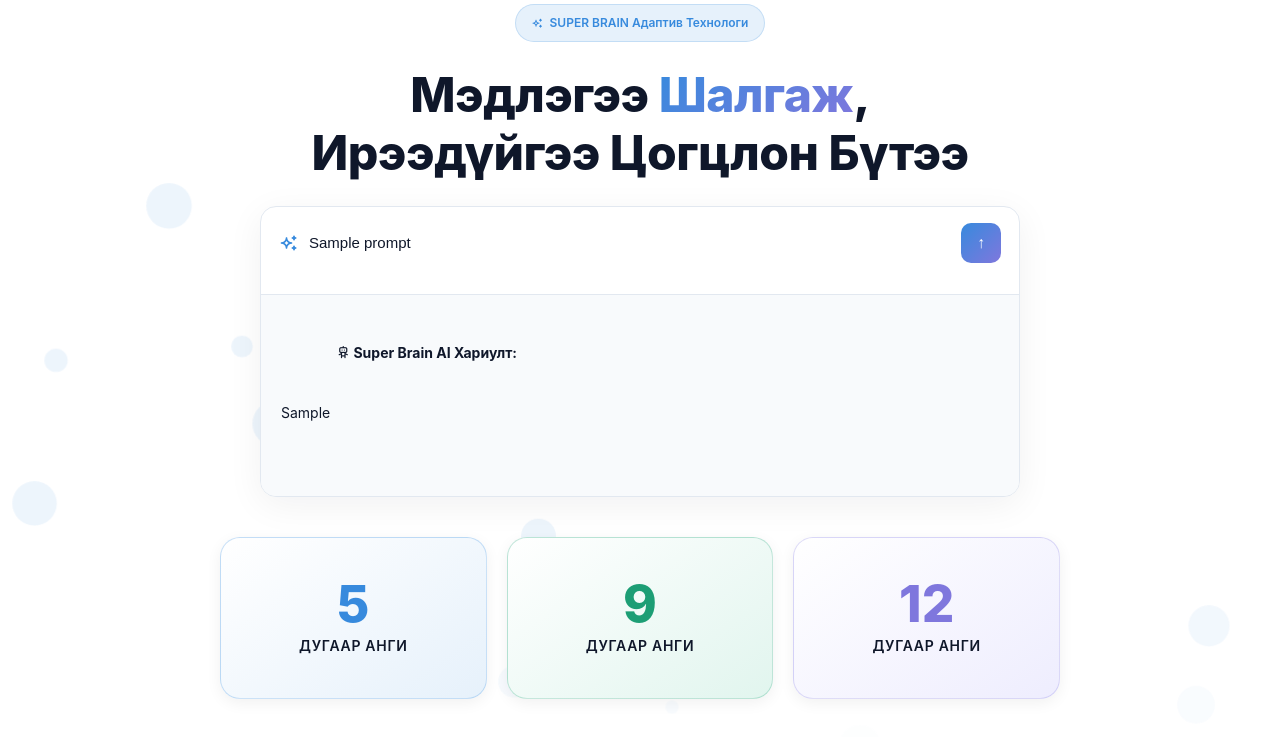
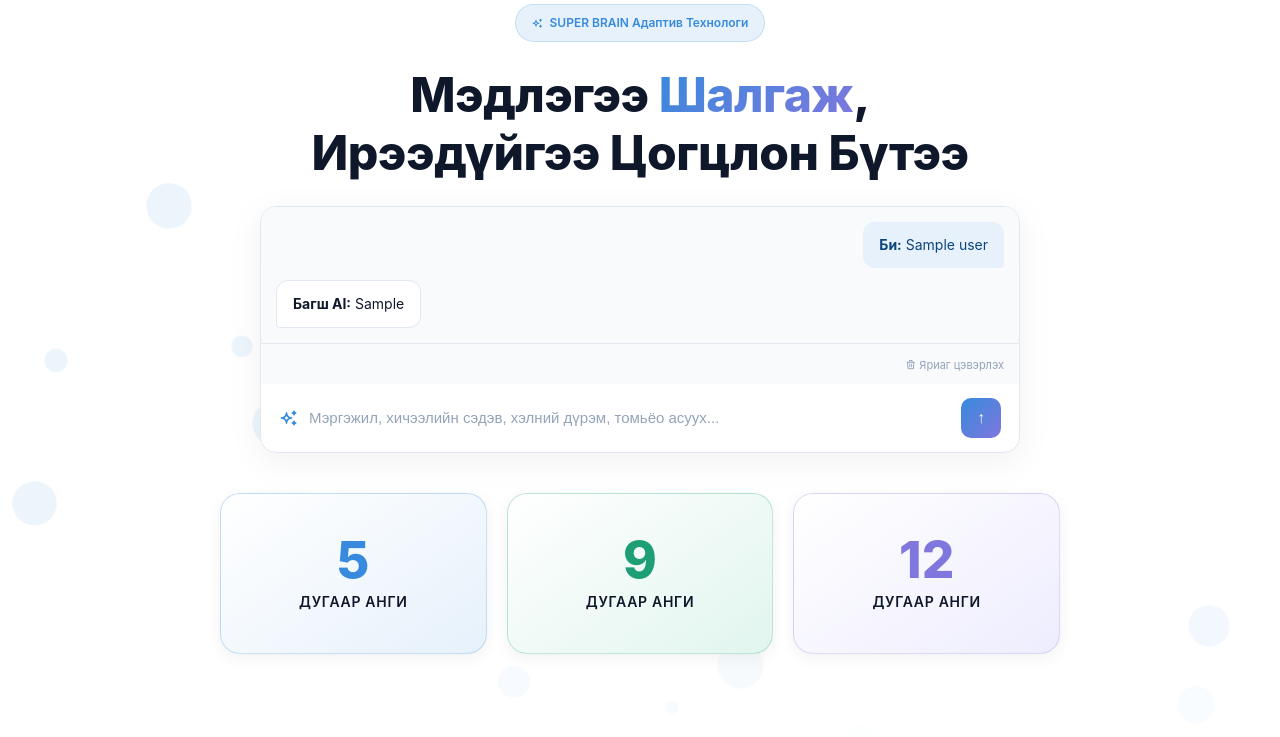
Before and after one commit to badamaa611/capstone3team, a Flask app: template templates/index.html in a window 1280 px wide. Shown: the part 112-849 px from the top of the page. Run offline with Flask 3, Linux system fonts and the light colour scheme; the template is opened without the code that fills it: most values are stand-ins (such as "Sample title", 1, 10 or a date in 2020).

Commit message:
быөах

```diff
--- a/app.py
+++ b/app.py
@@ -1,6 +1,6 @@
 import os
 import google.generativeai as genai
-from flask import Flask, render_template, request, redirect, url_for, flash
+from flask import Flask, render_template, request, redirect, url_for, flash, session
 from flask_sqlalchemy import SQLAlchemy
 from flask_login import LoginManager, UserMixin, current_user
 from flask_bcrypt import Bcrypt
@@ -49,7 +49,6 @@ def load_user(user_id):
 from auth import auth as auth_blueprint
 app.register_blueprint(auth_blueprint, url_prefix='/auth')
 
-# 🔥 ХАМГИЙН ЧУХАЛ: Өгөгдлийн сан устдаг алдааг засав (Зөвхөн файл байхгүй бол үүсгэнэ)
 with app.app_context():
     if not os.path.exists(db_path):
         db.create_all()
@@ -57,10 +56,7 @@ with app.app_context():
 # 5. Үндсэн хуудаснууд
 @app.route('/', methods=['GET', 'POST'])
 def index():
-    ai_response = None
-    user_prompt = None
-
-    # Сурагчийн дүнгийн задаргааны үзүүлэн дата (Эдгээрийг дараа нь өгөгдлийн сантай холбож болно)
+    # Сонгосон сурагчийн үзүүлэн дата
     student_stats = {
         'total_score': '84%',
         'total_tests': 12,
@@ -74,28 +70,53 @@ def index():
         ]
     }
 
+    # Хэрэв чат шинээр эхэлж байвал түүхийг үүсгэх
+    if 'chat_history' not in session:
+        session['chat_history'] = []
+
     if request.method == 'POST' and 'prompt' in request.form:
         user_prompt = request.form.get('prompt')
+
         try:
-            model = genai.GenerativeModel(model_name="models/gemini-1.5-flash-latest")
+            # 🔥 API ТОХИРГООГ ЗАСАВ: Одоо цагт хамгийн тогтвортой ажилладаг зөв нэршил
+            model = genai.GenerativeModel(model_name="gemini-1.5-flash")
+
             system_instruction = (
                 "Чи бол Super Brain системийн ухаалаг AI туслах багш байна. "
                 "Сурагчид чамаас мэргэжил сонголт, шалгалтын сэдэв, монгол/англи хэлний дүрэм, "
                 "математик/физикийн томьёо асууна. Чи хариултыг маш тодорхой, ойлгомжтой, "
                 "сурагчдад урам зориг өгөхүйцээр, цэгцтэй (bullet points ашиглан) монгол хэлээр хариулна уу."
             )
-            full_prompt = f"{system_instruction}\n\nАсуулт: {user_prompt}"
-            response = model.generate_content(full_prompt)
+
+            # Өмнөх ярианы түүхийг Gemini-д контекст болгож өгөх үе шат
+            context = system_instruction + "\n\n"
+            for chat in session['chat_history']:
+                context += f"Сурагч: {chat['user']}\nБагш: {chat['ai']}\n"
+            context += f"\nШинэ асуулт: {user_prompt}"
+
+            response = model.generate_content(context)
             ai_response = response.text
+
+            # Шинэ харилцааг түүх рүү нэмэх (session хадгалахын тулд дахин онооно)
+            history = session['chat_history']
+            history.append({'user': user_prompt, 'ai': ai_response})
+            session['chat_history'] = history
+            session.modified = True
+
         except Exception as e:
-            try:
-                model = genai.GenerativeModel("gemini-pro")
-                response = model.generate_content(f"Хариултыг монголоор цэгцтэй өгнө үү. Асуулт: {user_prompt}")
-                ai_response = response.text
-            except Exception as inner_e:
-                ai_response = f"Уучлаарай, AI системтэй холбогдоход алдаа гарлаа: {str(inner_e)}"
+            ai_response = f"Уучлаарай, AI системтэй холбогдоход алдаа гарлаа: {str(e)}"
+            history = session['chat_history']
+            history.append({'user': user_prompt, 'ai': ai_response})
+            session['chat_history'] = history
+            session.modified = True
 
-    return render_template('index.html', prompt=user_prompt, ai_response=ai_response, stats=student_stats)
+    return render_template('index.html', chat_history=session['chat_history'], stats=student_stats)
+
+# Чатыг шинээр эхлүүлэх (Цэвэрлэх товчлуур дарахад)
+@app.route('/clear-chat')
+def clear_chat():
+    session.pop('chat_history', None)
+    return redirect(url_for('index'))
 
 @app.route('/tests')
 def tests():
--- a/templates/index.html
+++ b/templates/index.html
@@ -10,20 +10,19 @@
     html{scroll-behavior:smooth}
     body{background:var(--bg,#ffffff);min-height:100vh;position:relative;overflow-x:hidden;transition:background .3s,color .3s;font-family:-apple-system,BlinkMacSystemFont,'Segoe UI',sans-serif;font-size:16px;line-height:1.7;color:#0f172a;padding-top:76px}
 
-    /* --- Бөмбөлөг эффект засав --- */
     .bubbles {
       position: fixed;
       top: 0;
       left: 0;
       width: 100%;
       height: 100%;
-      z-index: 0; /* Дарааллыг зөв болгов */
+      z-index: 0;
       pointer-events: none;
     }
     .bubble {
       position: absolute;
       border-radius: 50%;
-      background: rgba(57, 138, 221, 0.15); /* Тод болгов */
+      background: rgba(57, 138, 221, 0.15);
       animation: float-up 12s infinite linear;
       bottom: -100px;
     }
@@ -71,78 +70,58 @@
     .hh{font-size:3rem;font-weight:800;display:block;margin:0 auto 1.5rem;max-width:100%;color:var(--text);line-height:1.2;letter-spacing:-0.5px}
     .hh .gr{background:linear-gradient(135deg,var(--blue2),var(--purple2));-webkit-background-clip:text;-webkit-text-fill-color:transparent;background-clip:text}
 
+    /* --- ЧАТ БАЙДАРЛААР ХАРАГДАХ ШИНЭ AI BOX СТИЛЬ --- */
     .ai-search-wrap{max-width:760px;margin:0 auto 2.5rem}
-    .ai-search-box{background:var(--surface);border:.5px solid var(--border);border-radius:16px;box-shadow:0 8px 36px rgba(15,23,42,0.06);overflow:hidden;transition:border-color .2s,box-shadow .2s}
-    .ai-search-box:focus-within{border-color:var(--blue2);box-shadow:0 12px 40px rgba(55,138,221,0.12)}
-    .ai-input-row{display:flex;align-items:center;gap:10px;padding:16px 18px}
+    .ai-search-box{background:var(--surface);border:.5px solid var(--border);border-radius:16px;box-shadow:0 8px 36px rgba(15,23,42,0.06);overflow:hidden;transition:border-color .2s,box-shadow .2s;display:flex;flex-direction:column;}
+
+    .chat-stream {
+      max-height: 380px;
+      overflow-y: auto;
+      padding: 15px;
+      background: var(--bg2);
+      border-bottom: 1px solid var(--border);
+      display: flex;
+      flex-direction: column;
+      gap: 12px;
+    }
+    .chat-message {
+      padding: 12px 16px;
+      border-radius: 12px;
+      max-width: 85%;
+      font-size: 14px;
+      line-height: 1.6;
+      text-align: left;
+      white-space: pre-wrap;
+    }
+    .msg-user {
+      background: var(--blue1);
+      color: var(--blue3);
+      align-self: flex-end;
+      border-bottom-right-radius: 4px;
+    }
+    .msg-ai {
+      background: var(--surface);
+      color: var(--text);
+      border: 1px solid var(--border);
+      align-self: flex-start;
+      border-bottom-left-radius: 4px;
+    }
+
+    .ai-input-row{display:flex;align-items:center;gap:10px;padding:14px 18px}
     .ai-icon{color:var(--blue2);font-size:20px;flex-shrink:0}
     .ai-input{flex:1;border:none;background:transparent;font-size:15px;color:var(--text);outline:none;min-width:0}
     .ai-input::placeholder{color:var(--text3)}
     .ai-send{width:40px;height:40px;border-radius:10px;background:linear-gradient(135deg,#378ADD,#7F77DD);border:none;color:#fff;display:flex;align-items:center;justify-content:center;cursor:pointer;flex-shrink:0;transition:all .15s;font-size:16px;font-weight:bold}
 
-    .ai-response-box {
-      margin-top: 15px;
-      padding: 20px;
-      background: var(--bg2);
-      border-top: 1px solid var(--border);
-      text-align: left;
-      font-size: 14px;
-      color: var(--text);
-      line-height: 1.8;
-      white-space: pre-wrap;
-    }
-
-    /* --- Сурагчийн дүн, задаргаа харуулах шинэ хэсэг --- */
-    .dashboard-section {
-      max-width: 760px;
-      margin: 0 auto 2.5rem;
-      text-align: left;
-    }
-    .dash-grid {
-      display: grid;
-      grid-template-columns: 1fr 1fr;
-      gap: 16px;
-      margin-bottom: 16px;
-    }
-    .dash-card {
-      background: var(--surface);
-      border: 1px solid var(--border);
-      border-radius: 16px;
-      padding: 20px;
-      box-shadow: 0 4px 15px var(--shadow);
-    }
-    .dash-title {
-      font-size: 14px;
-      font-weight: 700;
-      color: var(--text2);
-      margin-bottom: 10px;
-      display: flex;
-      align-items: center;
-      gap: 6px;
-    }
-    .topic-list {
-      list-style: none;
-      padding: 0;
-    }
-    .topic-list li {
-      font-size: 14px;
-      padding: 6px 0;
-      color: var(--text);
-      display: flex;
-      align-items: center;
-      gap: 8px;
-    }
-    .stat-table {
-      width: 100%;
-      border-collapse: collapse;
-      margin-top: 8px;
-    }
-    .stat-table th, .stat-table td {
-      padding: 10px;
-      text-align: left;
-      font-size: 14px;
-      border-bottom: 1px solid var(--border);
-    }
+    /* Сурагчийн дүн, задаргаа харуулах хэсэг */
+    .dashboard-section { max-width: 760px; margin: 0 auto 2.5rem; text-align: left; }
+    .dash-grid { display: grid; grid-template-columns: 1fr 1fr; gap: 16px; margin-bottom: 16px; }
+    .dash-card { background: var(--surface); border: 1px solid var(--border); border-radius: 16px; padding: 20px; box-shadow: 0 4px 15px var(--shadow); }
+    .dash-title { font-size: 14px; font-weight: 700; color: var(--text2); margin-bottom: 10px; display: flex; align-items: center; gap: 6px; }
+    .topic-list { list-style: none; padding: 0; }
+    .topic-list li { font-size: 14px; padding: 6px 0; color: var(--text); display: flex; align-items: center; gap: 8px; }
+    .stat-table { width: 100%; border-collapse: collapse; margin-top: 8px; }
+    .stat-table th, .stat-table td { padding: 10px; text-align: left; font-size: 14px; border-bottom: 1px solid var(--border); }
     .stat-table th { color: var(--text2); font-weight: 600; }
 
     .grade-row{display:grid;grid-template-columns:repeat(3,minmax(0,1fr));gap:20px;max-width:840px;margin:0 auto 2.5rem}
@@ -196,20 +175,27 @@
 
       <div class="ai-search-wrap">
         <div class="ai-search-box">
+
+          {% if chat_history %}
+            <div class="chat-stream" id="chatStream">
+              {% for chat in chat_history %}
+                <div class="chat-message msg-user"><b>Би:</b> {{ chat.user }}</div>
+                <div class="chat-message msg-ai"><b>Багш AI:</b> {{ chat.ai }}</div>
+              {% endfor %}
+            </div>
+            <div style="text-align: right; padding: 6px 15px; background: var(--bg2);">
+              <a href="/clear-chat" style="font-size: 11px; color: var(--text3); text-decoration: none;"><i class="ti ti-trash"></i> Яриаг цэвэрлэх</a>
+            </div>
+          {% endif %}
+
           <form action="/" method="POST" style="width: 100%;">
             <div class="ai-input-row">
               <i class="ti ti-sparkles ai-icon" aria-hidden="true"></i>
-              <input class="ai-input" name="prompt" id="aiInput" required value="{% if prompt %}{{ prompt }}{% endif %}" placeholder="Мэргэжил, хичээлийн сэдэв, хэлний дүрэм, томьёо асуух..." />
+              <input class="ai-input" name="prompt" id="aiInput" required autocomplete="off" placeholder="Мэргэжил, хичээлийн сэдэв, хэлний дүрэм, томьёо асуух..." />
               <button type="submit" class="ai-send">↑</button>
             </div>
           </form>
 
-          {% if ai_response %}
-            <div class="ai-response-box">
-              <strong><i class="ti ti-robot"></i> Super Brain AI Хариулт:</strong>
-              <div style="margin-top: 10px;">{{ ai_response }}</div>
-            </div>
-          {% endif %}
         </div>
       </div>
 
@@ -281,7 +267,6 @@
   </div>
 
   <script>
-    // Бөмбөлөг үүсгэх JS кодыг илүү тод, дээр хөвдөг болгож засав
     function createBubbles() {
       const container = document.getElementById('bubble-container');
       const bubbleCount = 20;
@@ -298,6 +283,12 @@
       }
     }
     createBubbles();
+
+    // Чатыг үргэлж хамгийн доод хэсэг рүү гүйлгэж харуулах логик
+    const stream = document.getElementById('chatStream');
+    if(stream) {
+      stream.scrollTop = stream.scrollHeight;
+    }
   </script>
 </body>
 </html>
```
